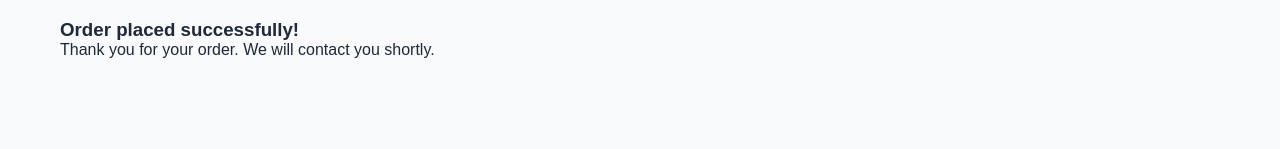
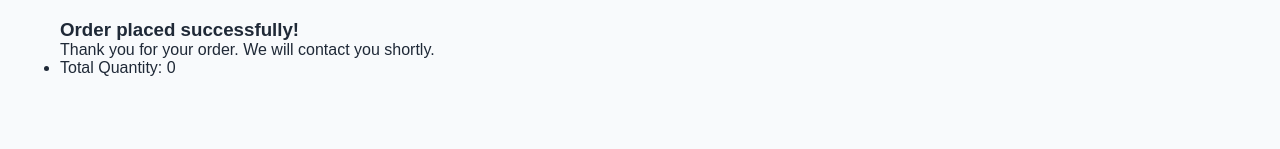
Before and after one commit to kaushikpawar87/southern-edge-store, a React (Vite) app: page /checkout in a window 1280 px wide. Both pictures are taken after typing "Sample", "name@example.com", "Sample", "Sample", "Sample", "Sample" into the empty fields and a click on the button "Place Order". Shown: the part 147-296 px from the top of the page. Built offline with nearby package versions, Linux system fonts and the light colour scheme.

Commit message:
implemented confirmed order details

```diff
--- a/src/pages/CheckoutPage.jsx
+++ b/src/pages/CheckoutPage.jsx
@@ -22,6 +22,9 @@ function CheckoutPage({ cartItems, setCartItems }) {
 
   const [error, setError] = useState("");
   const [orderSubmitted, setOrderSubmitted] = useState(false);
+
+  const [confirmedOrder, setConfirmedOrder] = useState(null);
+  console.log("Order Details:", { confirmedOrder });
 
   function handleInputChange(event) {
     setFormData({ ...formData, [event.target.name]: event.target.value });
@@ -55,6 +58,14 @@ function CheckoutPage({ cartItems, setCartItems }) {
       setError("Please enter your Postcode");
       return;
     }
+
+    setConfirmedOrder({
+      items: cartItems,
+      total: orderTotal,
+      quantity: totalQuantity,
+      customer: formData,
+    });
+
     setOrderSubmitted(true);
     console.log("Order submitted:", formData);
     setCartItems([]);
@@ -70,6 +81,15 @@ function CheckoutPage({ cartItems, setCartItems }) {
           <h3>Order placed successfully!</h3>
 
           <p>Thank you for your order. We will contact you shortly.</p>
+
+          <ul>
+            {confirmedOrder.items.map((item) => (
+              <li>
+                {item.name} {item.quantity} {item.price}
+              </li>
+            ))}
+            <li>Total Quantity: {confirmedOrder.quantity}</li>
+          </ul>
         </div>
       )}
 
```
